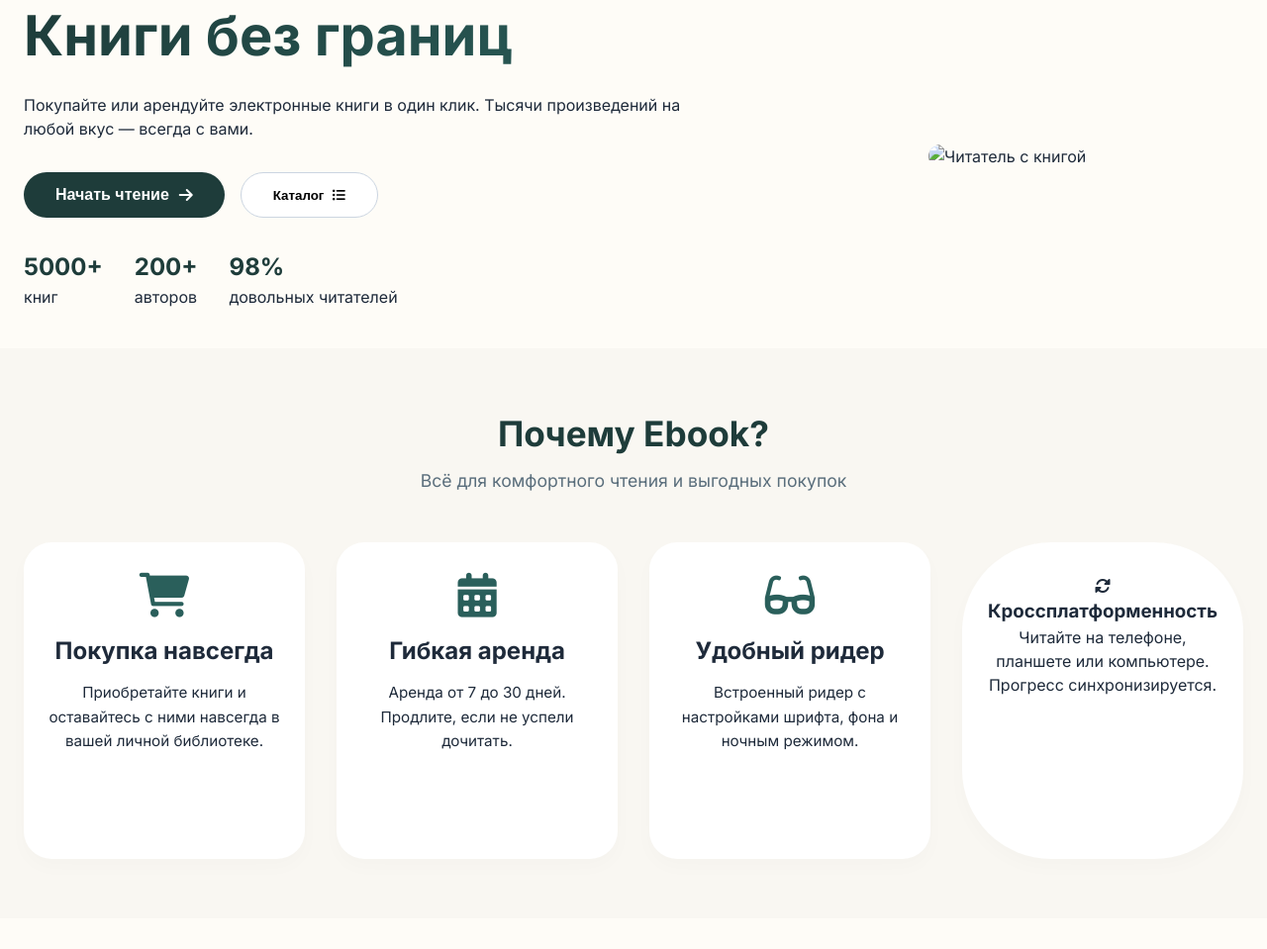
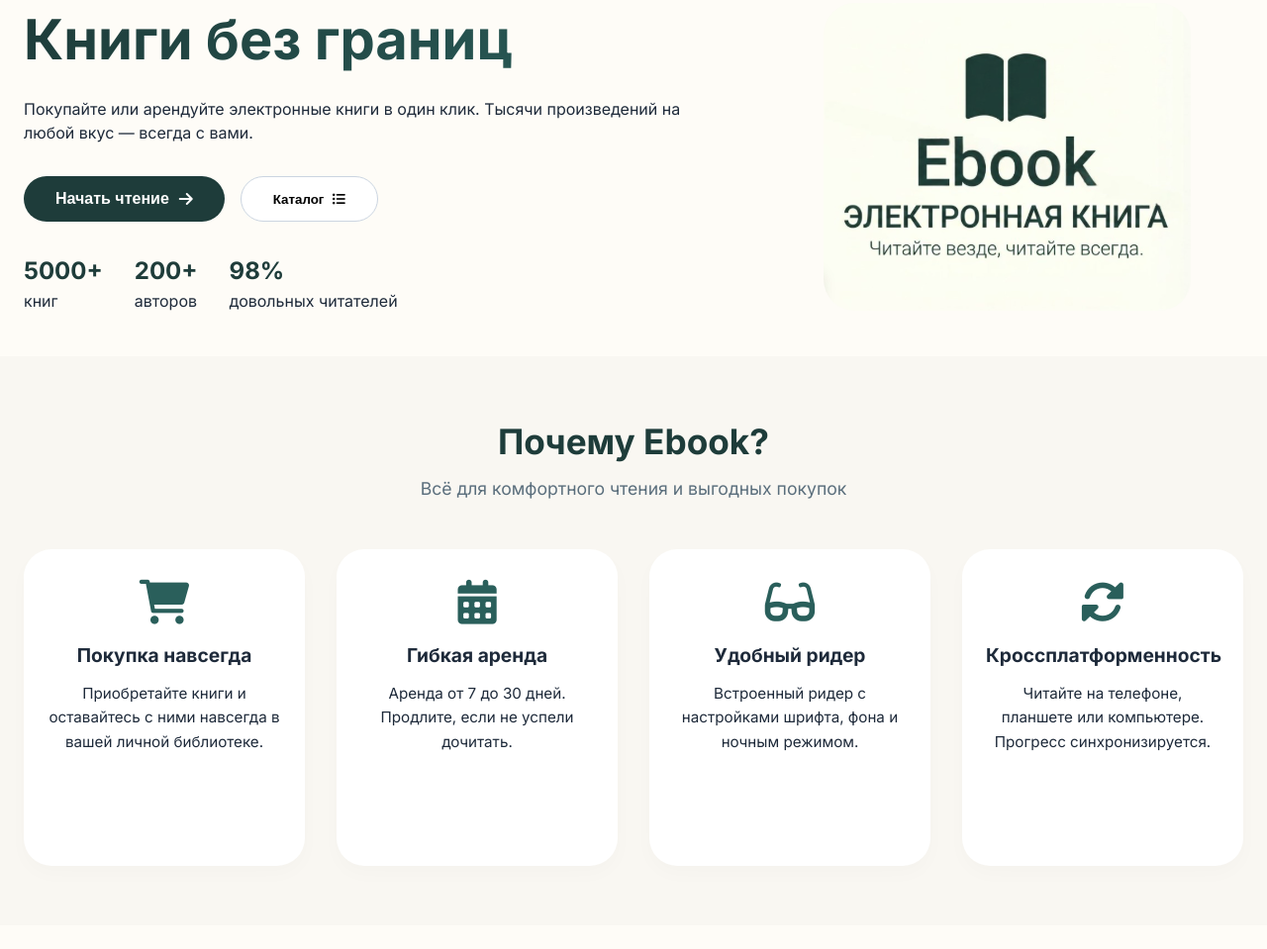
Before and after one commit to FannyValentine/CursovoyProject, a plain HTML site: page index.html in a window 1280 px wide. Shown: the part 133-1092 px from the top of the page at 99% size. Drawn offline with Linux system fonts and the light colour scheme.

Commit message:
Add files via upload

```diff
--- a/index.html
+++ b/index.html
@@ -53,7 +53,7 @@
                     </div>
                 </div>
                 <div class="hero-image">
-                    <img src="img/logo.jpeg" alt="Читатель с книгой">
+                    <img src="img/logo.png">
                 </div>
             </div>
         </section>
@@ -80,7 +80,7 @@
                         <h3>Удобный ридер</h3>
                         <p>Встроенный ридер с настройками шрифта, фона и ночным режимом.</p>
                     </div>
-                    <div class="feature-card-extended">
+                    <div class="feature-card">
                         <i class="fas fa-sync-alt"></i>
                         <h3>Кроссплатформенность</h3>
                         <p>Читайте на телефоне, планшете или компьютере. Прогресс синхронизируется.</p>
@@ -118,7 +118,7 @@
                     <button class="btn-primary">Выбрать книгу в аренду</button>
                 </div>
                 <div class="rent-image">
-                    <img src="https://placehold.co/450x400/34495e/ffffff?text=📖+A+Book+in+Hands" alt="Книга в руках">
+                    <img src="img/logo_rent.png">
                 </div>
             </div>
         </section>
--- a/style.css
+++ b/style.css
@@ -261,13 +261,12 @@ h2 {
 .hero-image {
     flex: 0.8;
     text-align: center;
+    border-image-outset: 5px black;
 }
 
 .hero-image img {
-    content: url("images/logo.jpeg");
-    max-width: 100%;
+    max-width: 170%;
     border-radius: 32px;
-    box-shadow: 0 25px 40px -12px rgba(0,0,0,0.2);
 }
 
 /* FEATURES */
@@ -295,19 +294,6 @@ h2 {
     justify-content: center;
 }
 
-.feature-card-extended {
-    background: white;
-    padding: 32px 24px;
-    border-radius: 90px;
-    text-align: center;
-    transition: 0.2s;
-    box-shadow: 0 8px 20px rgba(0,0,0,0.02);
-    min-height: 320px;
-    display: auto;
-    flex-direction: column;
-    justify-content: center;
-}
-
 .feature-card i {
     font-size: 2.8rem;
     color: #2a5f5b;
@@ -315,7 +301,7 @@ h2 {
 }
 
 .feature-card h3 {
-    font-size: 1.5rem;
+    font-size: 1.2rem;
     margin-bottom: 12px;
 }
 
@@ -472,8 +458,14 @@ h2 {
     color: #2a5f5b;
 }
 
+.rent-image {
+    flex: 1;
+    text-align: center;  /* ← Добавлено для центрирования */
+}
+
 .rent-image img {
-    max-width: 100%;
+    max-width: 60%;      /* Оставляем ваш размер */
+    height: auto;        /* Сохраняем пропорции */
     border-radius: 28px;
 }
 
```
Also changed, not shown: img/logo.png (added), img/logo_rent.png (added).
